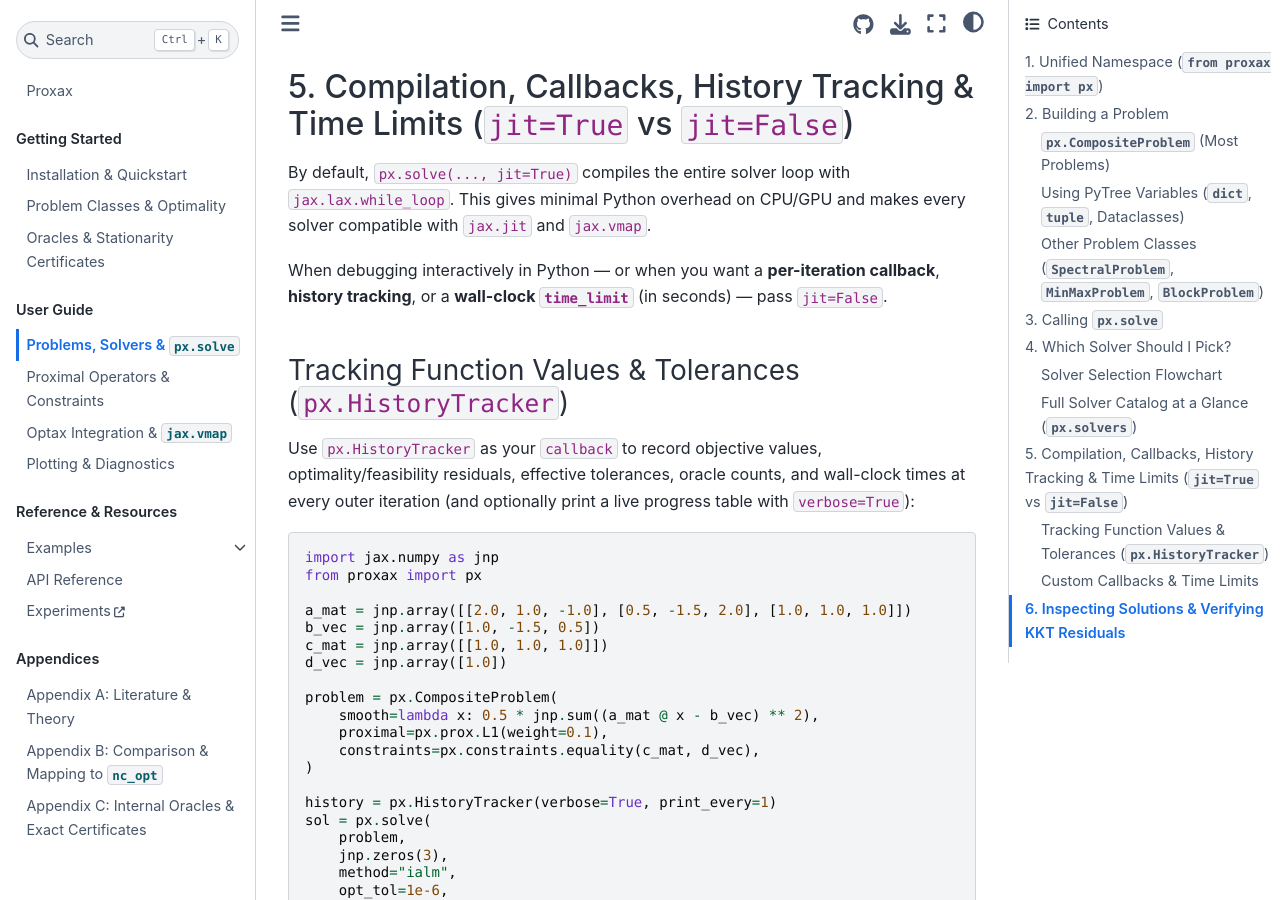
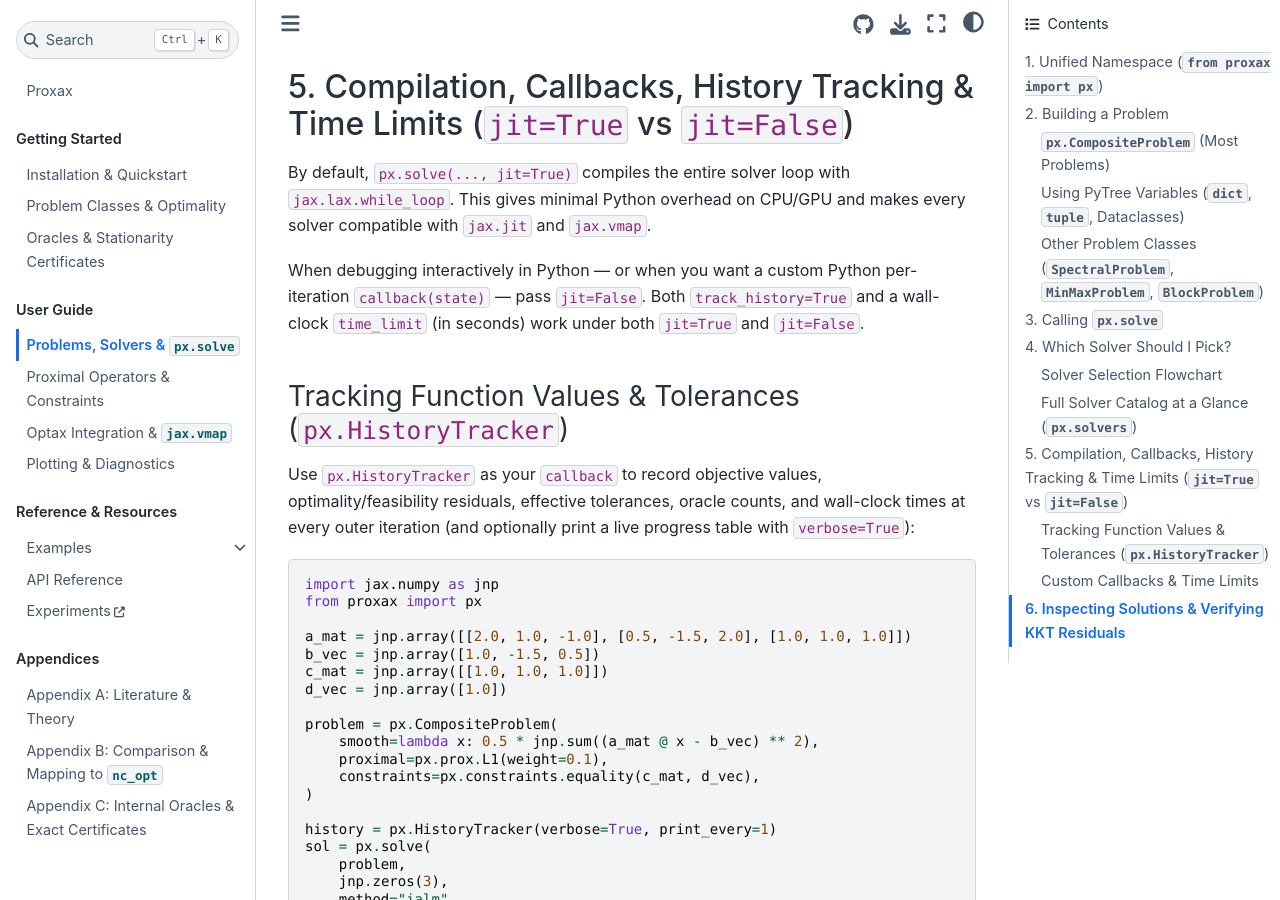
Before and after one commit to wwkong/proxax, a Sphinx documentation site: the page built from docs/guide/solving_problems.md, in a window 1280 px wide and 900 px high, scrolled down 5967 px. Built offline with Sphinx 7.4.7 and the Sphinx Book theme 1.1.4, drawn with Linux system fonts in a browser that asks for light colours; some of the changed text lies outside the part shown.

Commit message:
Update Solution fields in quickstart and jit=True time_limit/history docs

````diff
--- a/docs/guide/solving_problems.md
+++ b/docs/guide/solving_problems.md
@@ -216,9 +216,10 @@ By default, `px.solve(..., jit=True)` compiles the entire solver loop with
 `jax.lax.while_loop`. This gives minimal Python overhead on CPU/GPU and makes
 every solver compatible with `jax.jit` and `jax.vmap`.
 
-When debugging interactively in Python — or when you want a **per-iteration
-callback**, **history tracking**, or a **wall-clock `time_limit`** (in seconds)
-— pass `jit=False`.
+When debugging interactively in Python — or when you want a custom Python
+per-iteration `callback(state)` — pass `jit=False`. Both `track_history=True`
+and a wall-clock `time_limit` (in seconds) work under both `jit=True` and
+`jit=False`.
 
 ### Tracking Function Values & Tolerances (`px.HistoryTracker`)
 
@@ -295,8 +296,9 @@ See `examples/history_tracker.py` for the full runnable script.
 
 ### Custom Callbacks & Time Limits
 
-You can also pass any Python callable `callback(state)` (return `True` to stop
-early):
+Pass `time_limit` (in seconds) to stop cleanly with `TIME_LIMIT_REACHED` under
+either `jit=True` or `jit=False`. For custom Python per-iteration hooks
+`callback(state)` (return `True` to stop early), pass `jit=False`:
 
 ```python
 from proxax import px
````
Also changed, not shown: docs/quickstart.md (+3 -1 lines).
